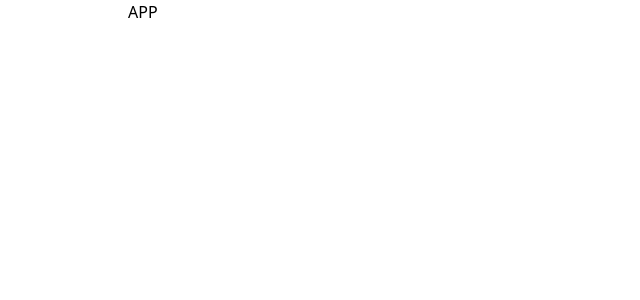
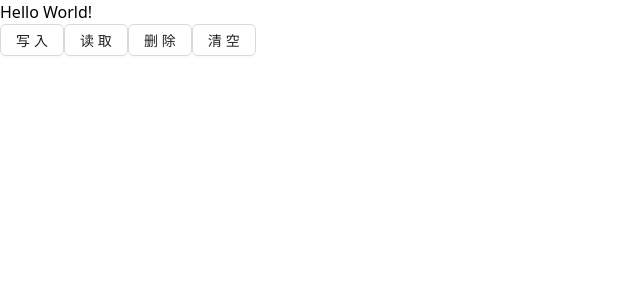
Before and after one commit to NH-99-FE/my-react-practice-demo, a React (Vite) app: page / in a window 1280 px wide. Shown: the top 300 px of the page, without its empty margins (0-640 px from the left). Built offline with nearby package versions, Linux system fonts and the light colour scheme.

Commit message:
feat: 封装storage

```diff
--- a/package.json
+++ b/package.json
@@ -12,11 +12,13 @@
     "prepare": "husky"
   },
   "dependencies": {
+    "@ant-design/v5-patch-for-react-19": "^1.0.3",
     "@tailwindcss/vite": "^4.1.10",
     "antd": "^5.26.1",
     "axios": "^1.10.0",
     "react": "^19.1.0",
     "react-dom": "^19.1.0",
+    "react-router": "^7.6.2",
     "tailwindcss": "^4.1.10"
   },
   "devDependencies": {
--- a/src/App.tsx
+++ b/src/App.tsx
@@ -1,7 +1,10 @@
+import router from './router'
+import { RouterProvider } from 'react-router'
+
 function App() {
   return (
     <>
-      <div className="px-4 md:px-8 lg:px-16 xl:px-32 2xl:px-64">APP</div>
+      <RouterProvider router={router} />
     </>
   )
 }
--- a/src/main.tsx
+++ b/src/main.tsx
@@ -2,6 +2,7 @@ import { StrictMode } from 'react'
 import { createRoot } from 'react-dom/client'
 import './index.css'
 import App from './App.tsx'
+import '@ant-design/v5-patch-for-react-19'
 
 createRoot(document.getElementById('root')!).render(
   <StrictMode>
--- /dev/null
+++ b/src/pages/welcome/index.tsx
@@ -0,0 +1,32 @@
+import { Button } from 'antd'
+import storage from '../../utils/storage.ts'
+export default function Welcome() {
+  const handlerStorage = (type: number) => {
+    switch (type) {
+      case 1:
+        storage.set('user', { name: 'jack', age: 18 })
+        break
+      case 2:
+        console.log(storage.get('user'))
+        break
+      case 3:
+        storage.remove('user')
+        console.log('删除成功')
+        break
+      case 4:
+        storage.clear()
+        console.log('清空成功')
+        break
+      default:
+    }
+  }
+  return (
+    <div>
+      <h1>Hello World!</h1>
+      <Button onClick={() => handlerStorage(1)}>写入</Button>
+      <Button onClick={() => handlerStorage(2)}>读取</Button>
+      <Button onClick={() => handlerStorage(3)}>删除</Button>
+      <Button onClick={() => handlerStorage(4)}>清空</Button>
+    </div>
+  )
+}
--- /dev/null
+++ b/src/router/index.tsx
@@ -0,0 +1,10 @@
+import { createBrowserRouter } from 'react-router'
+import Welcome from '../pages/welcome'
+const router = createBrowserRouter([
+  {
+    path: '/',
+    Component: Welcome,
+  },
+])
+
+export default router
--- /dev/null
+++ b/src/utils/storage.ts
@@ -0,0 +1,18 @@
+export default {
+  get: (key: string) => {
+    const value = localStorage.getItem(key)
+    if (!value) {
+      return null
+    }
+    return JSON.parse(value)
+  },
+  set: (key: string, value: unknown) => {
+    return localStorage.setItem(key, JSON.stringify(value))
+  },
+  remove: (key: string) => {
+    return localStorage.removeItem(key)
+  },
+  clear: () => {
+    return localStorage.clear()
+  },
+}
```
Also changed, not shown: 1 other file (tests, documents, lock files or other folders).
